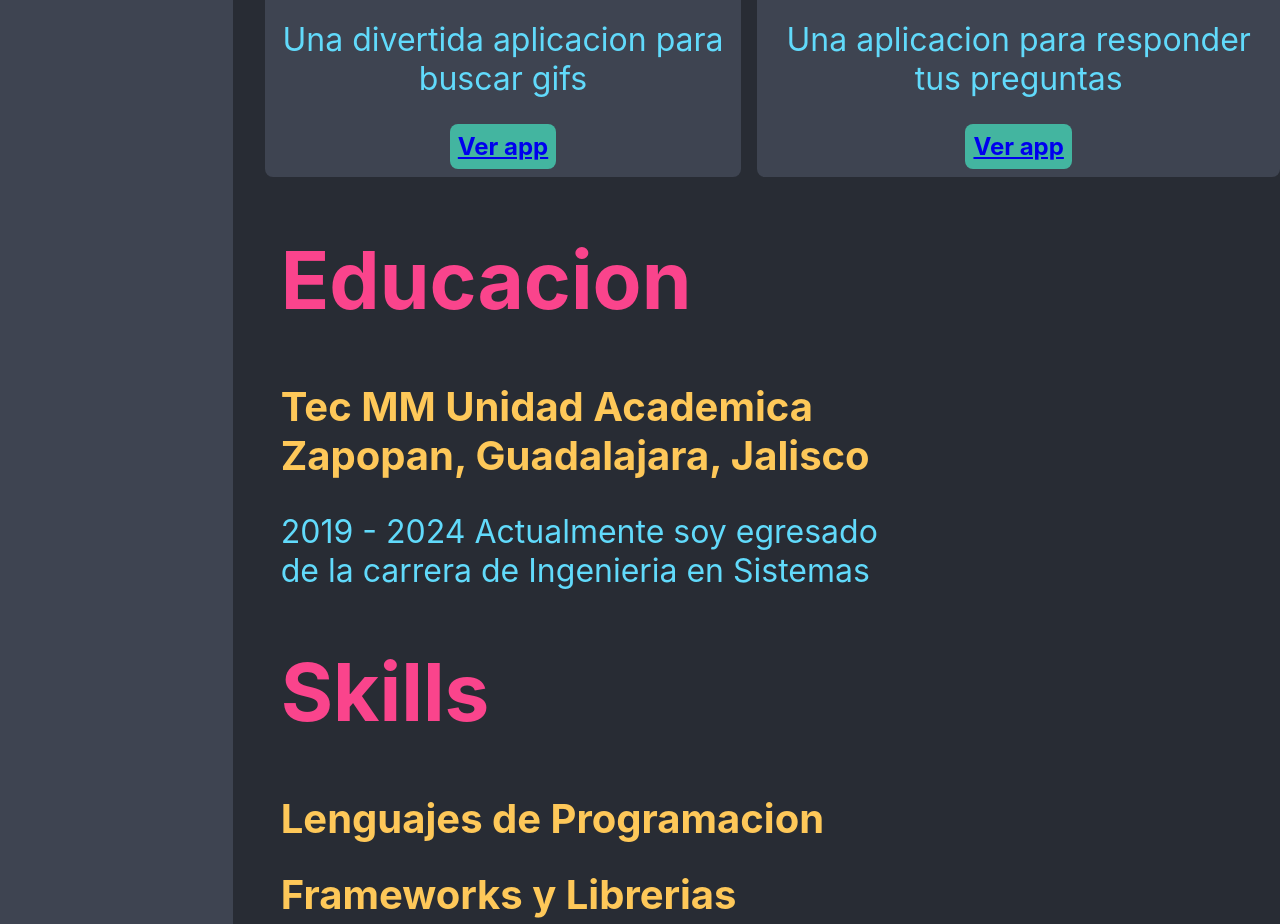
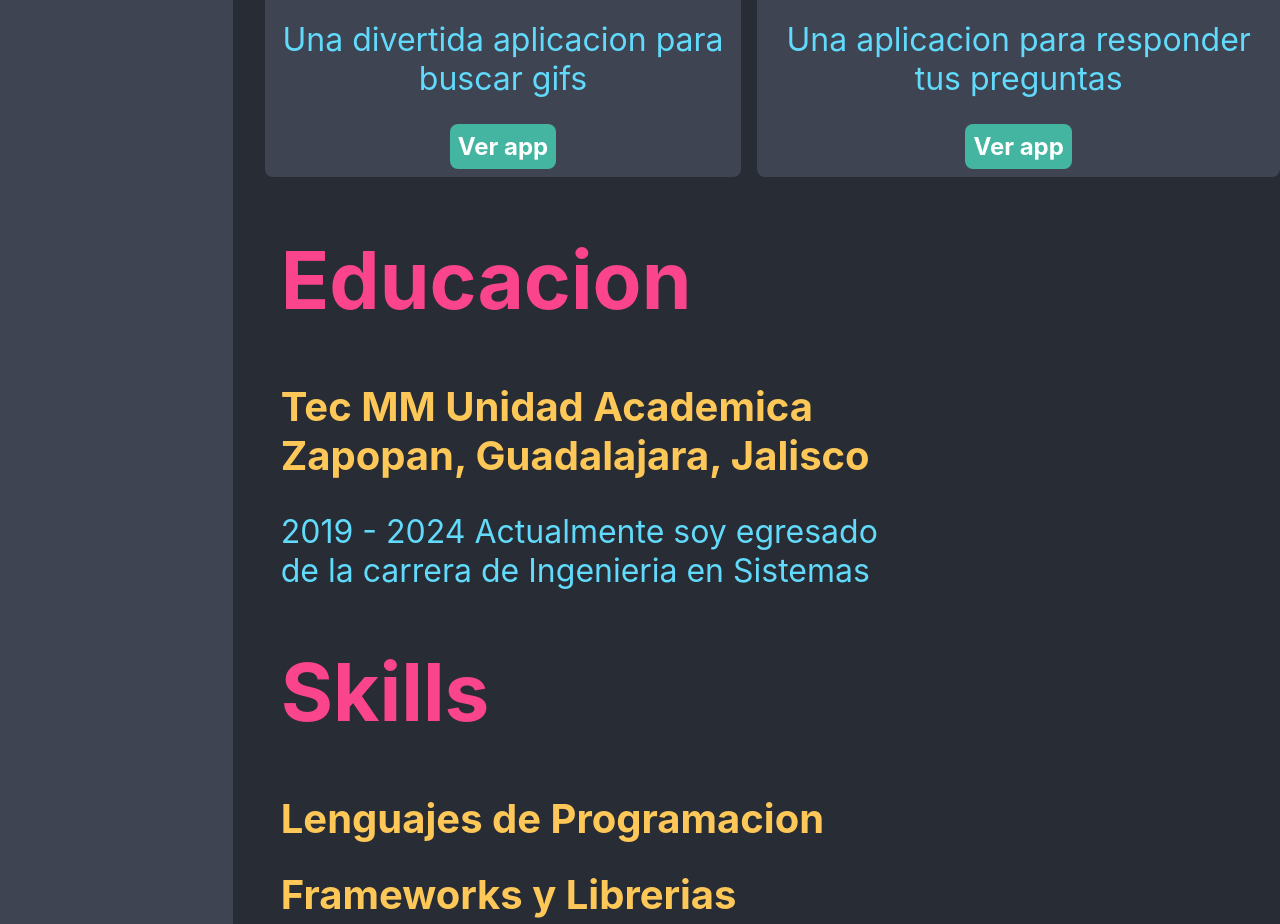
Before and after one commit to SteveBartmoss/cvSteve, a React (Create React App) app: page / in a window 1280 px wide. Shown: the part 1640-2564 px from the top of the page. Built offline with nearby package versions, Linux system fonts and the light colour scheme.

Commit message:
se quito el la decoracion del texto de los links

```diff
--- a/src/App.css
+++ b/src/App.css
@@ -55,6 +55,8 @@
   font-weight: bold;
   border-radius: .5rem;
   padding: .5rem;
+  text-decoration: none;
+  color: white;
 }
 
 .div-flex{
```
